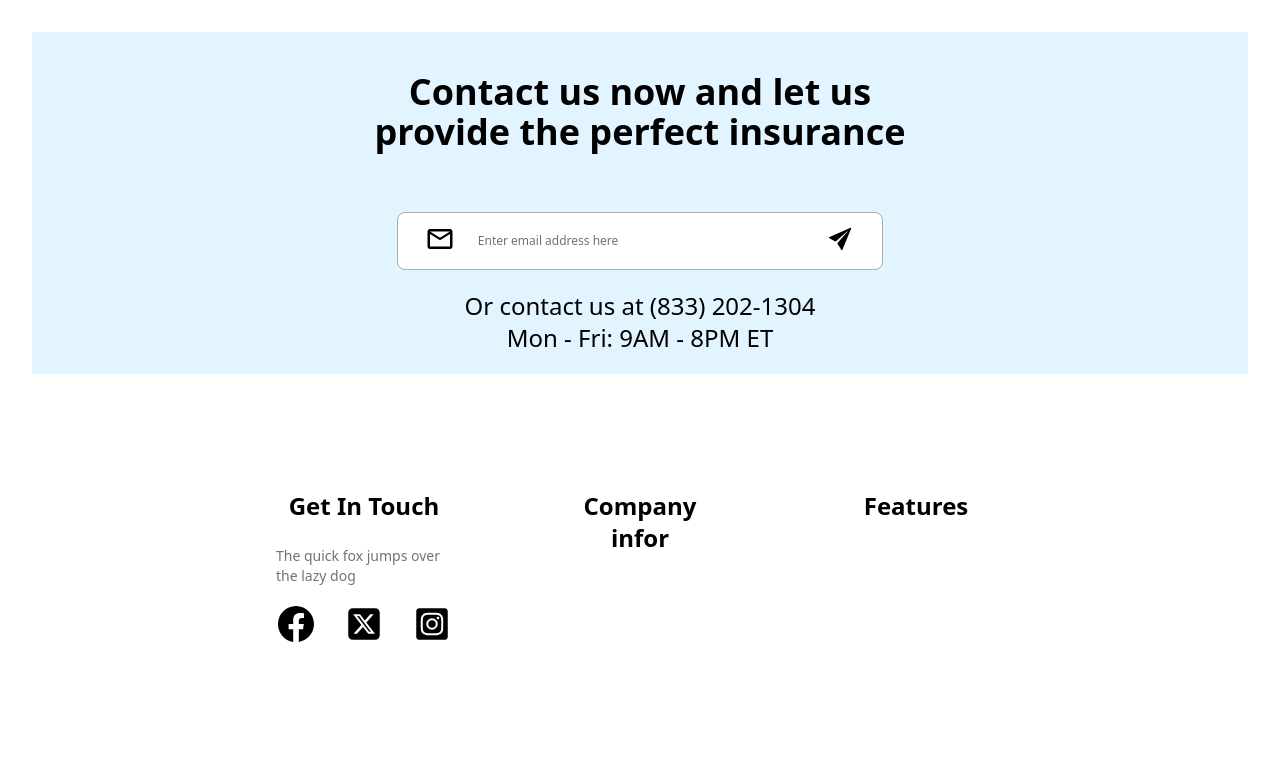
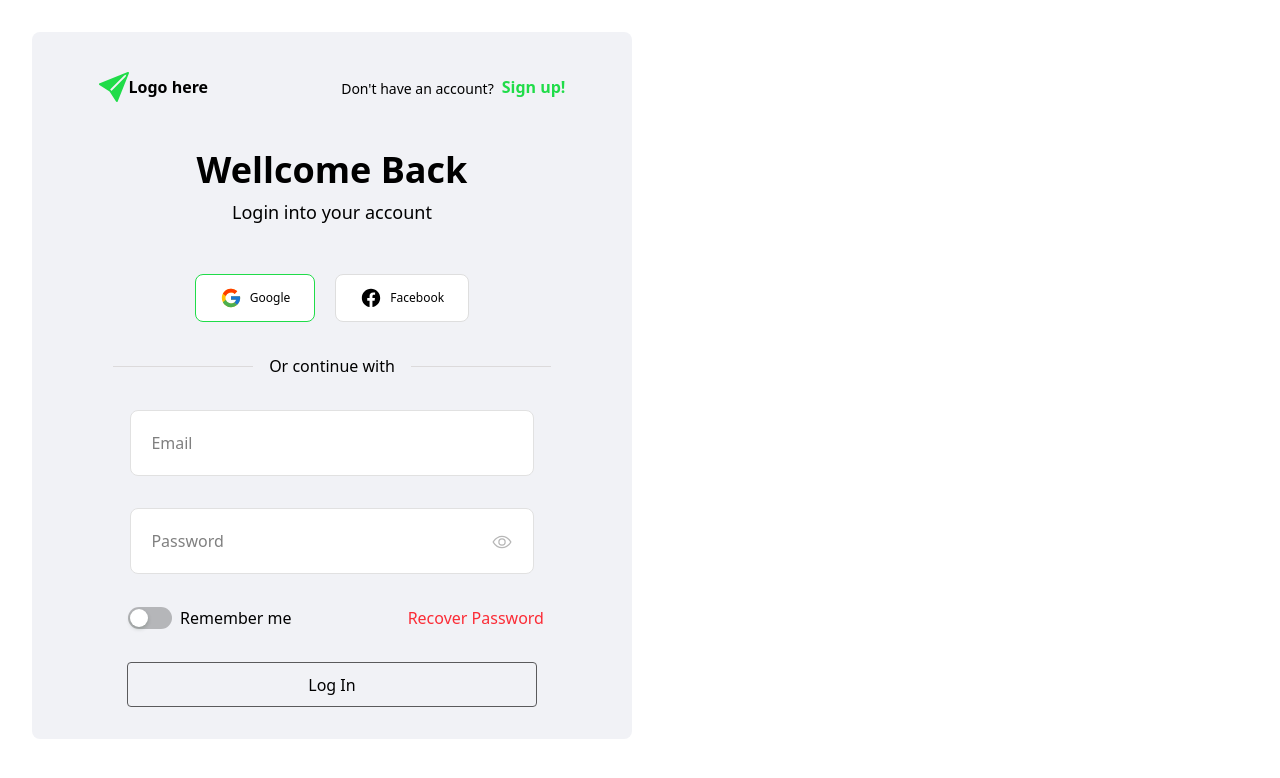
Before and after one commit to TanDat-FE/Insurance-Ecommerse, a React (Vite) app: page / in a window 1280 px wide. Shown: the top 778 px of the page. Built offline with nearby package versions, Linux system fonts and the light colour scheme.

Commit message:
fix conflicts

```diff
--- a/src/App.jsx
+++ b/src/App.jsx
@@ -1,16 +1,18 @@
-
+import { BrowserRouter as Router, Routes, Route } from 'react-router-dom';
 import Login from "@components/ContentSideBar/Login/Login";
+import HomeInf from "@components/InfoInsurace/HomeInf";
 import "./App.css";
 import MainLayout from "@components/Layout/MainLayout";
 import Home from "@/Pages/Home/Home";
 
 function App() {
   return (
-    <>
-      <MainLayout>
-        <Home />
-      </MainLayout>
-    </>
+    <Router>
+      <Routes>
+        <Route path="/" element={<Login />} />  {/* Trang Login */}
+        <Route path="/homes" element={<HomeInf/>} />  {/* Trang Home */}
+      </Routes>
+    </Router>
   );
 }
 
```
